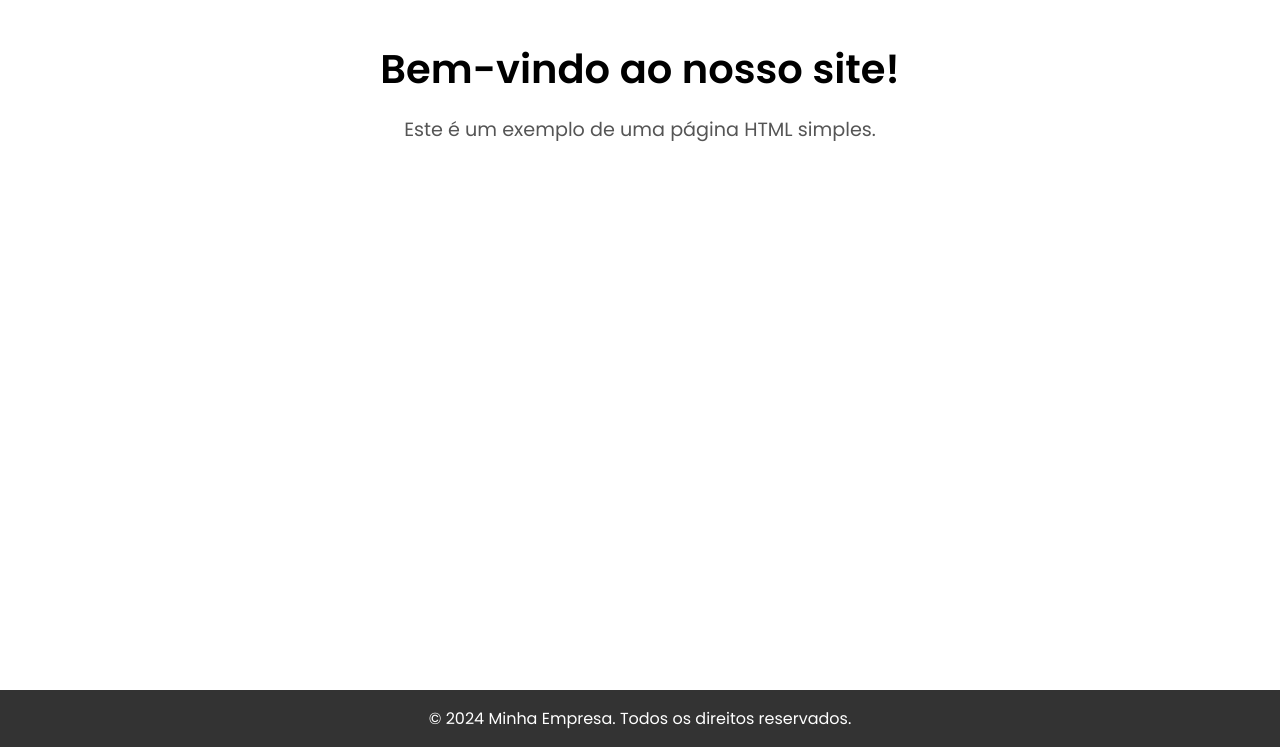
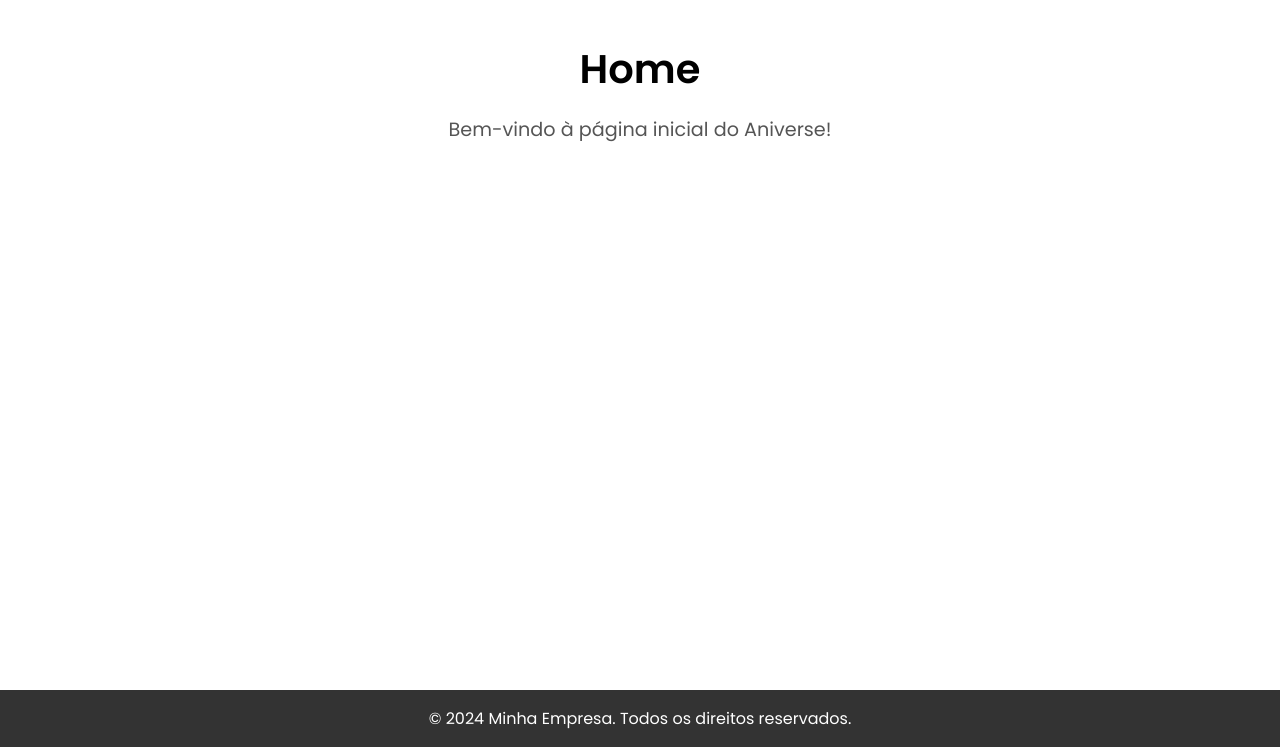
Before and after one commit to coermesson/SPAAtividade, a plain HTML site: page index.html in a window 1280 px wide. Shown: the part 53-800 px from the top of the page. Drawn offline with Linux system fonts and the light colour scheme.

Commit message:
implementaçao com javaScript

```diff
--- a/index.html
+++ b/index.html
@@ -10,20 +10,18 @@
 <body>
     <header>
         <nav>
-
-
             <a href="#" id="logo-site" type="image/png">
             <img src="https://media.timeout.com/images/105851566/1536/1152/image.jpg" alt="Logo">
             </a>
             <ul id="dynamicMenus">
-                <li><a href="/#">Home</a></li>
-                <li><a href="/#">Sobre</a></li>
-                <li><a href="/#">Serviços</a></li>
-                <li><a href="/#">Contato</a></li>
+                <li><a href="#/">Home</a></li>
+                <li><a href="#/sobre">Sobre</a></li>
+                <li><a href="#/servicos">Serviços</a></li>
+                <li><a href="#/contato">Contato</a></li>
             </ul>
             <ul>
-                <li><a href="/#" id="Login">Login</a></li>
-                <li><a href="/#" id="Cadastro">Registrar</a></li>
+                <li><a href="#/login" id="Login">Login</a></li>
+                <li><a href="#/cadastro" id="Cadastro">Registrar</a></li>
             </ul>
 
         </nav>
@@ -36,6 +34,5 @@
         <p>&copy; 2024 Minha Empresa. Todos os direitos reservados.</p>
     </footer>
     <script src="script.js" type="module"></script>
-
 </body>
 </html>
--- a/script.js
+++ b/script.js
@@ -0,0 +1,77 @@
+// Definindo as páginas (rotas)
+const routes = {
+    '/': `
+    <h1>Home</h1>
+    <p>Bem-vindo à página inicial do Aniverse!</p>
+  `,
+    '/sobre': `
+    <h1>Sobre</h1>
+    <p>Somos apaixonados por animes e tecnologia.</p>
+  `,
+    '/servicos': `
+    <h1>Serviços</h1>
+    <p>Oferecemos recomendações personalizadas, listas de animes e muito mais!</p>
+  `,
+    '/contato': `
+    <h1>Contato</h1>
+    <p>Entre em contato: contato@aniverse.com</p>
+  `,
+    '/login': `
+    <h1>Login</h1>
+    <form>
+        <label for="email">Email:</label>
+        <input type="email" id="email" name="email">
+        <label for="senha">Senha:</label>
+        <input type="password" id="senha" name="senha">
+        <button type="submit">Login</button>
+    </form>
+    <p>Entre em contato: contato@aniverse.com</p>
+  `,
+    '/cadastro': `
+    <h1>Cadastro</h1>
+    <form>
+        <label for="nome">Nome:</label>
+        <input type="text" id="nome" name="nome">
+        <label for="email">Email:</label>
+        <input type="email" id="email" name="email">
+        <label for="senha">Senha:</label>
+        <input type="password" id="senha" name="senha">
+        <button type="submit">Cadastrar</button>
+    </form>
+    <p>Entre em contato: contato@aniverse.com</p>
+  `
+
+};
+
+// Elemento onde o conteúdo será exibido
+const contentElement = document.getElementById('content');
+
+// Função para renderizar a página com base na rota
+function renderPage() {
+    // Pega o hash da URL (ex: "#/sobre" → "/sobre")
+    const hash = window.location.hash;
+    const route = hash.replace('#', '') || '/'; // Se não houver hash, usa "/"
+
+    // Mostra o conteúdo da rota ou uma página 404
+    contentElement.innerHTML = routes[route] || '<h1>404 - Página não encontrada</h1>';
+}
+
+// Intercepta cliques nos links de navegação
+document.getElementById('dynamicMenus').addEventListener('click', (event) => {
+    if (event.target.tagName === 'A') {
+        event.preventDefault(); // Impede o comportamento padrão (não recarrega)
+        const href = event.target.getAttribute('href');
+        // Atualiza a URL sem recarregar
+        history.pushState(null, '', href);
+        // Renderiza a nova página
+        renderPage();
+    }
+});
+
+
+
+// Suporte ao botão "Voltar" do navegador
+window.addEventListener('popstate', renderPage);
+
+// Renderiza a página inicial ao carregar
+renderPage();
```
Also changed, not shown: package-lock.json (added).
